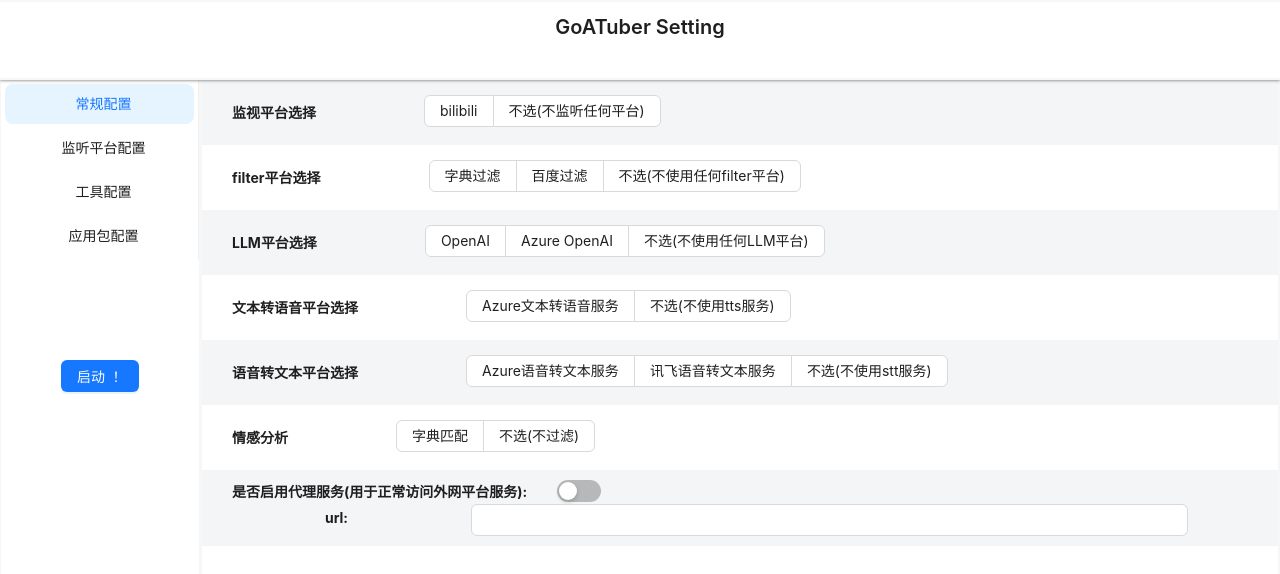
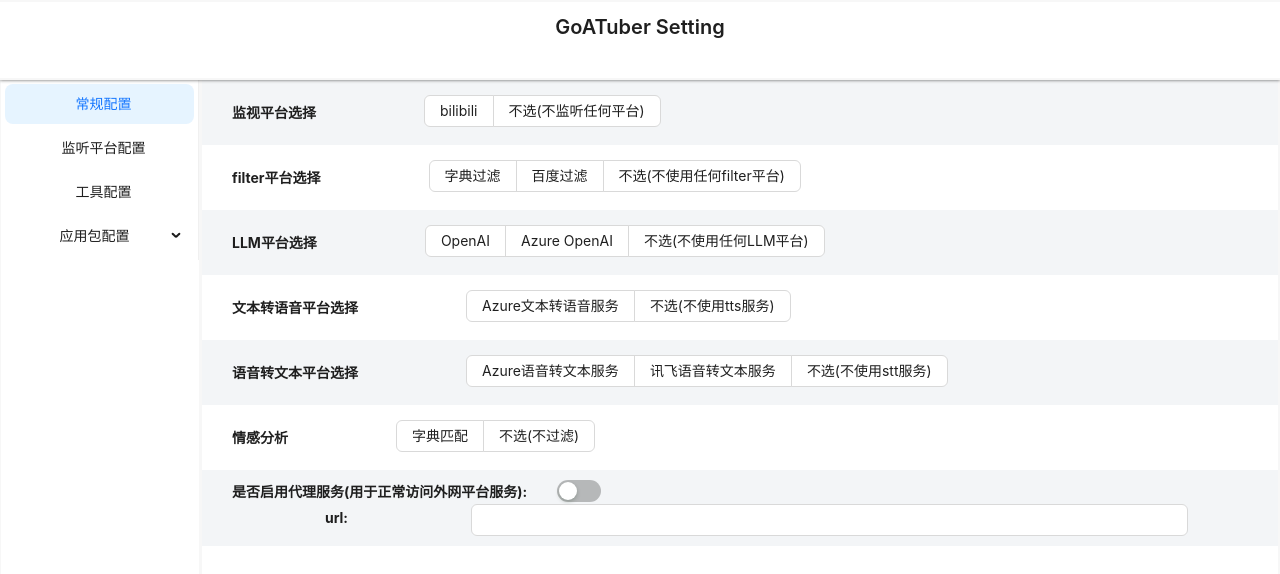
Before and after one commit to Fun-AI-Research-Center/GoAtuber-Control, a React (Vite) app: page /applicationConfig#/normalConfig in a window 1280 px wide. Shown: the top 574 px of the page. Built offline with nearby package versions, Linux system fonts and the light colour scheme; no server answers.

Commit message:
fix: 修复导航栏刷新后，不随路由更新的bug

```diff
--- a/src/views/Menu/index.tsx
+++ b/src/views/Menu/index.tsx
@@ -1,11 +1,12 @@
 import React, {useEffect} from 'react';
 import type { MenuProps  } from 'antd';
 import {useNavigate } from "react-router-dom"
-import {Button, Menu} from 'antd';
+import {Menu} from 'antd';
 import "./index.scss"
 type MenuItem = Required<MenuProps>['items'][number];
 const Items = ["常规配置","监听平台配置","工具配置","应用包配置"]
-const paths = ["/normalConfig","/monitorConfig","/toolConfig","/applicationConfig"]
+const applicationConfigs = ["Azure","讯飞","百度"]
+const paths = ["/normalConfig","/monitorConfig","/toolConfig","/azureConfig","/xunfei","/baidu"]
 
 function getItem(
     label: React.ReactNode,
@@ -24,6 +25,13 @@ function getItem(
 }
 
 const items: MenuProps['items'] = Items.map((item,index)=>{
+    if(index === 3 ){
+        const Configs:MenuItem[] = []
+        applicationConfigs.forEach((item,index)=> {
+            Configs.push(getItem(item,index+3,null))
+        })
+        return getItem(item,"app",null,Configs)
+    }
     return getItem(item,index,null)
 })
 
@@ -33,6 +41,11 @@ const App: React.FC = () => {
     const onClick: MenuProps['onClick'] = (e) => {
         navigate(paths[parseInt(e.key)])
     };
+    const getDefaultIndex = () => {
+        const hash = location.hash.replace("#","")
+        console.log([String(paths.indexOf(hash))])
+        return [String(paths.indexOf(hash))]
+    }
 
     useEffect(()=>{
        if (location.hash === "#/" || location.hash === "")
@@ -44,11 +57,10 @@ const App: React.FC = () => {
             <Menu
                 onClick={onClick}
                 style={{ width: "100%"}}
-                defaultSelectedKeys={['0']}
+                defaultSelectedKeys={getDefaultIndex()}
                 mode="inline"
                 items={items}
             />
-            <Button type="primary" className="button">启动 ！</Button>
         </>
 );
 };
```
